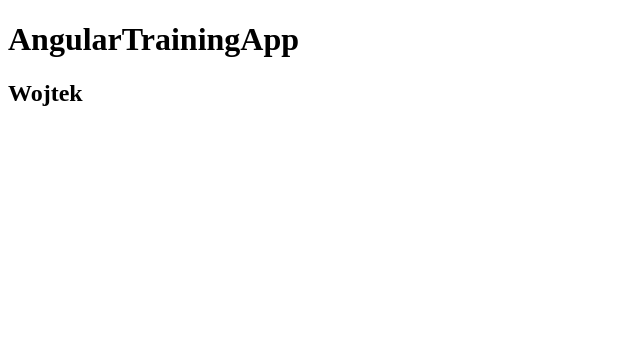
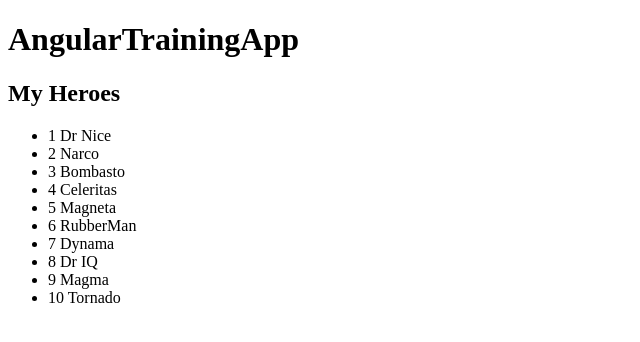
Before and after one commit to wstawinski/AngularTrainingApp, an Angular app: page / in a window 1280 px wide. Shown: the top 342 px of the page, without its empty margins (0-640 px from the left). Built offline with nearby package versions, Linux system fonts and the light colour scheme.

Commit message:
Tour of heroes - ch. 1, 2

```diff
--- a/src/app/app.component.html
+++ b/src/app/app.component.html
@@ -1,2 +1,2 @@
-<h1>{{title}}</h1>
-<ata-hero></ata-hero>
+<h1>{{ title }}</h1>
+<ata-heroes></ata-heroes>
--- /dev/null
+++ b/src/app/core/hero.ts
@@ -0,0 +1,4 @@
+export class Hero {
+    id: number;
+    name: string;
+}
--- /dev/null
+++ b/src/app/core/heroes.ts
@@ -0,0 +1,14 @@
+import { Hero } from './hero';
+
+export const Heroes: Hero[] = [
+    { id: 1, name: 'Dr Nice' },
+    { id: 2, name: 'Narco' },
+    { id: 3, name: 'Bombasto' },
+    { id: 4, name: 'Celeritas' },
+    { id: 5, name: 'Magneta' },
+    { id: 6, name: 'RubberMan' },
+    { id: 7, name: 'Dynama' },
+    { id: 8, name: 'Dr IQ' },
+    { id: 9, name: 'Magma' },
+    { id: 10, name: 'Tornado' }
+];
--- a/src/app/pages/hero/hero.component.html
+++ /dev/null
@@ -1 +0,0 @@
-<h2>{{hero}}</h2>
--- a/src/app/pages/hero/hero.component.ts
+++ /dev/null
@@ -1,11 +0,0 @@
-import { Component } from '@angular/core';
-
-@Component({
-  selector: 'ata-hero',
-  templateUrl: './hero.component.html',
-  styleUrls: ['./hero.component.scss']
-})
-
-export class HeroComponent {
-  hero = 'Wojtek';
-}
--- /dev/null
+++ b/src/app/pages/hero/heroes.component.html
@@ -0,0 +1,15 @@
+<h2>My Heroes</h2>
+<ul>
+  <li *ngFor="let hero of heroes" (click)="onSelect(hero)">
+    <span>{{hero.id}}</span> {{hero.name}}
+  </li>
+</ul>
+
+<div *ngIf="selectedHero">
+  <h3>{{ selectedHero.name | uppercase }} Details</h3>
+  <div>id: {{ selectedHero.id }}</div>
+  <div>
+    <label>name: </label>
+    <input [(ngModel)]="selectedHero.name"/>
+  </div>
+</div>
--- /dev/null
+++ b/src/app/pages/hero/heroes.component.ts
@@ -0,0 +1,19 @@
+import { Component } from '@angular/core';
+
+import { Hero } from 'src/app/core/hero';
+import { Heroes } from 'src/app/core/heroes';
+
+@Component({
+  selector: 'ata-heroes',
+  templateUrl: './heroes.component.html',
+  styleUrls: ['./heroes.component.scss']
+})
+
+export class HeroesComponent {
+  heroes = Heroes;
+  selectedHero: Hero;
+
+  onSelect(hero: Hero) {
+    this.selectedHero = hero;
+  }
+}
```
Also changed, not shown: src/app/app.module.ts (+5 -4 lines), src/app/pages/hero/hero.module.ts (deleted, +0 -15 lines), src/app/pages/hero/heroes.module.ts (added, +19 -0 lines), src/app/pages/hero/hero.component.scss (deleted), src/app/pages/hero/heroes.component.scss (added).
